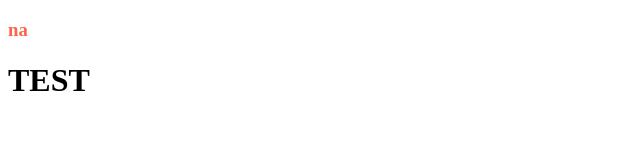
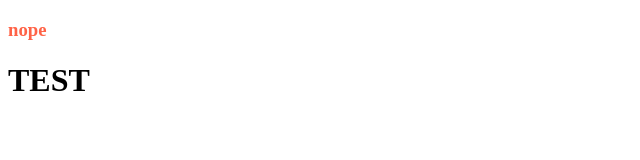
Before and after one commit to jimjamdev/nextjs-13-ts, a Next.js app: page / in a window 1280 px wide. Shown: the top 160 px of the page, without its empty margins (0-640 px from the left). Built offline with nearby package versions, Linux system fonts and the light colour scheme.

Commit message:
nextjs canary

```diff
--- a/package.json
+++ b/package.json
@@ -16,7 +16,7 @@
     "@emotion/react": "^11.10.5",
     "@emotion/styled": "^11.10.5",
     "@stitches/react": "^1.2.8",
-    "next": "13.0.0",
+    "next": "^13.0.1-canary.0",
     "react": "18.2.0",
     "react-dom": "18.2.0",
     "styled-components": "^5.3.6",
--- a/src/app/layout.tsx
+++ b/src/app/layout.tsx
@@ -6,7 +6,7 @@ export default function Layout({ locale, children, ...rest }: {
 }) {
   console.log('rest', rest);
   return <main className="layout">
-    <header><h3 style={{ color: 'tomato' }}>{locale || 'na'}</h3></header>
+    <header><h3 style={{ color: 'tomato' }}>{locale || 'nope'}</h3></header>
     {children}
   </main>;
 }
```
Also changed, not shown: 1 other file (tests, documents, lock files or other folders).
